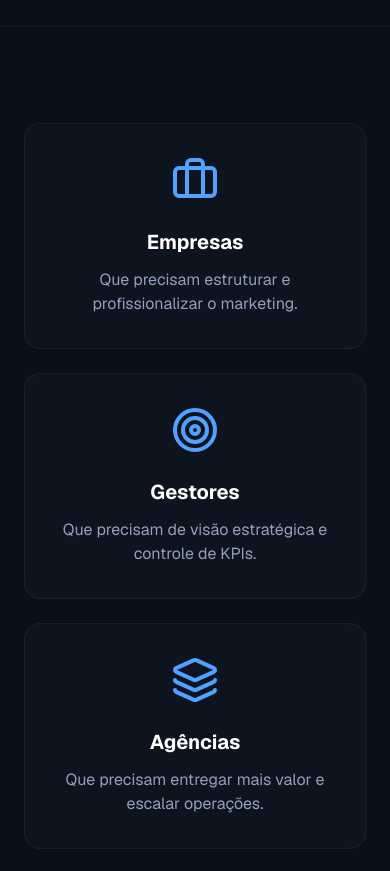
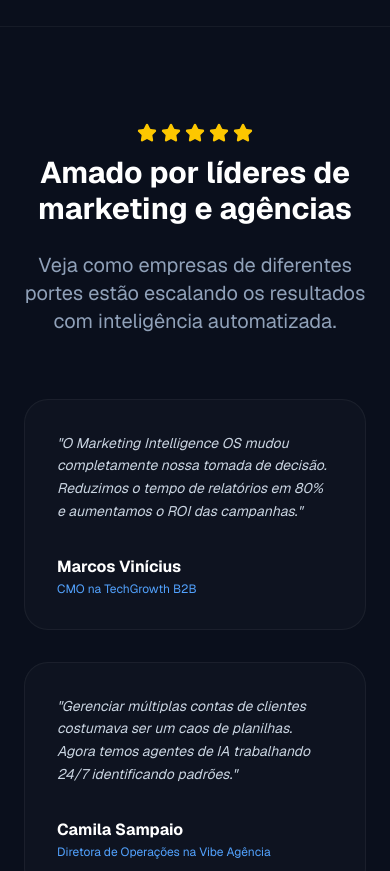
Before and after one commit to felipecarnaubasp-dot/marketing-intelligence-os, a Next.js app: page / in a window 390 px wide. Shown: the part 8720-9591 px from the top of the page. Built offline with nearby package versions, Linux system fonts and the light colour scheme.

Commit message:
Update page.tsx

```diff
--- a/app/page.tsx
+++ b/app/page.tsx
@@ -1,13 +1,20 @@
 "use client";
-import React from 'react';
+import React, { useState } from 'react';
 import Link from 'next/link';
 import {
   Brain, BarChart3, Bot, Zap, Shield, CheckCircle2,
   ArrowRight, Search, Target, Users, Briefcase,
-  Layers, LineChart, Lock, ChevronRight
+  Layers, LineChart, Lock, ChevronDown, Star
 } from 'lucide-react';
 
 export default function LandingPage() {
+  // Estado para controlar o FAQ interativo (accordion)
+  const [openFaq, setOpenFaq] = useState<number | null>(null);
+
+  const toggleFaq = (index: number) => {
+    setOpenFaq(openFaq === index ? null : index);
+  };
+
   return (
     <div className="min-h-screen bg-[#0a0f1c] text-slate-200 selection:bg-blue-500/30 font-sans overflow-hidden">
 
@@ -28,6 +35,7 @@ export default function LandingPage() {
           <div className="hidden md:flex gap-8 text-sm font-medium text-slate-400">
             <Link href="#solucao" className="hover:text-white transition">Solução</Link>
             <Link href="#beneficios" className="hover:text-white transition">Benefícios</Link>
+            <Link href="#depoimentos" className="hover:text-white transition">Resultados</Link>
             <Link href="#planos" className="hover:text-white transition">Planos</Link>
           </div>
           <Link href="#" className="px-5 py-2 text-sm font-medium text-white bg-white/10 hover:bg-white/20 border border-white/10 rounded-full backdrop-blur-md transition">
@@ -316,6 +324,51 @@ export default function LandingPage() {
           </div>
         </section>
 
+        {/* NOVA SEÇÃO: DEPOIMENTOS / PROVA SOCIAL */}
+        <section id="depoimentos" className="py-24 px-6 max-w-7xl mx-auto border-t border-white/5">
+          <div className="text-center mb-16">
+            <div className="inline-flex items-center gap-1 text-yellow-400 mb-3">
+              {[...Array(5)].map((_, i) => (
+                <Star key={i} className="w-5 h-5 fill-current" />
+              ))}
+            </div>
+            <h2 className="text-3xl md:text-5xl font-bold text-white mb-6">
+              Amado por líderes de marketing e agências
+            </h2>
+            <p className="text-xl text-slate-400 max-w-2xl mx-auto">
+              Veja como empresas de diferentes portes estão escalando os resultados com inteligência automatizada.
+            </p>
+          </div>
+
+          <div className="grid md:grid-cols-3 gap-8">
+            {[
+              {
+                quote: "O Marketing Intelligence OS mudou completamente nossa tomada de decisão. Reduzimos o tempo de relatórios em 80% e aumentamos o ROI das campanhas.",
+                author: "Marcos Vinícius",
+                role: "CMO na TechGrowth B2B"
+              },
+              {
+                quote: "Gerenciar múltiplas contas de clientes costumava ser um caos de planilhas. Agora temos agentes de IA trabalhando 24/7 identificando padrões.",
+                author: "Camila Sampaio",
+                role: "Diretora de Operações na Vibe Agência"
+              },
+              {
+                quote: "A clareza dos dashboards e as recomendações automáticas de estratégia nos deram uma previsibilidade de crescimento que nunca tivemos antes.",
+                author: "Rafael Mendes",
+                role: "Fundador e CEO da ScaleUp SaaS"
+              }
+            ].map((testimonial, i) => (
+              <div key={i} className="p-8 rounded-3xl bg-white/[0.02] border border-white/5 flex flex-col justify-between hover:border-blue-500/30 transition">
+                <p className="text-slate-300 text-sm leading-relaxed mb-8 italic">"{testimonial.quote}"</p>
+                <div>
+                  <div className="font-bold text-white text-base">{testimonial.author}</div>
+                  <div className="text-xs text-blue-400 mt-0.5">{testimonial.role}</div>
+                </div>
+              </div>
+            ))}
+          </div>
+        </section>
+
         {/* 6. PARA QUEM É */}
         <section className="py-24 px-6 max-w-7xl mx-auto border-t border-white/5">
           <div className="grid md:grid-cols-2 lg:grid-cols-4 gap-6">
@@ -379,7 +432,7 @@ export default function LandingPage() {
           </div>
         </section>
 
-        {/* 9. PLANOS (REMODELADO COM MAIS DETALHES) */}
+        {/* 9. PLANOS */}
         <section id="planos" className="py-24 px-6 max-w-7xl mx-auto">
           <div className="text-center mb-16">
             <h2 className="text-3xl md:text-5xl font-bold text-white mb-6">Pronto para escalar?</h2>
@@ -461,10 +514,10 @@ export default function LandingPage() {
           </div>
         </section>
 
-        {/* 10. FAQ */}
+        {/* 10. FAQ INTERATIVO (SANFONA / ACCORDION) */}
         <section className="py-24 px-6 max-w-3xl mx-auto border-t border-white/5">
           <h2 className="text-3xl font-bold text-center text-white mb-12">Perguntas Frequentes</h2>
-          <div className="space-y-6">
+          <div className="space-y-4">
             {[
               {
                 q: "O Marketing Intelligence OS substitui minha equipe?",
@@ -483,12 +536,23 @@ export default function LandingPage() {
                 a: "Sim. A plataforma cresce de forma escalonável junto com a sua operação e as suas demandas."
               }
             ].map((faq, i) => (
-              <div key={i} className="p-6 rounded-2xl bg-white/[0.02] border border-white/5">
-                <h4 className="text-lg font-semibold text-white mb-3 flex items-center gap-2">
-                  <ChevronRight className="w-5 h-5 text-blue-500" />
-                  {faq.q}
-                </h4>
-                <p className="text-slate-400 pl-7">{faq.a}</p>
+              <div key={i} className="rounded-2xl bg-white/[0.02] border border-white/5 overflow-hidden transition">
+                <button
+                  onClick={() => toggleFaq(i)}
+                  className="w-full p-6 text-left flex items-center justify-between text-white font-semibold focus:outline-none"
+                >
+                  <span className="flex items-center gap-3">
+                    <span className="w-2 h-2 rounded-full bg-blue-500"></span>
+                    {faq.q}
+                  </span>
+                  <ChevronDown className={`w-5 h-5 text-slate-400 transition-transform duration-300 ${openFaq === i ? 'rotate-180 text-blue-400' : ''}`} />
+                </button>
+
+                {openFaq === i && (
+                  <div className="px-6 pb-6 pt-0 text-slate-400 text-sm leading-relaxed border-t border-white/5 pt-4">
+                    {faq.a}
+                  </div>
+                )}
               </div>
             ))}
           </div>
@@ -511,9 +575,47 @@ export default function LandingPage() {
           </div>
         </section>
 
-        {/* FOOTER BÁSICO */}
-        <footer className="py-8 text-center text-slate-500 text-sm border-t border-white/5">
-          <p>© 2026 Marketing Intelligence OS. Todos os direitos reservados.</p>
+        {/* RODAPÉ CORPORATIVO COMPLETO */}
+        <footer className="py-16 px-6 max-w-7xl mx-auto border-t border-white/5 text-slate-500 text-sm">
+          <div className="grid grid-cols-1 md:grid-cols-4 gap-10 mb-12">
+            <div>
+              <div className="flex items-center gap-2 mb-4">
+                <Brain className="w-6 h-6 text-blue-500" />
+                <span className="font-bold text-lg text-white">Marketing OS</span>
+              </div>
+              <p className="text-xs text-slate-400 leading-relaxed">
+                O sistema operacional inteligente definitivo para comandar todo o ecossistema de marketing da sua empresa através de dados e IA.
+              </p>
+            </div>
+            <div>
+              <h4 className="text-white font-semibold text-xs uppercase tracking-wider mb-4">Produto</h4>
+              <ul className="space-y-2.5 text-xs">
+                <li><Link href="#solucao" className="hover:text-white transition">Módulos IA</Link></li>
+                <li><Link href="#planos" className="hover:text-white transition">Planos e Preços</Link></li>
+                <li><Link href="#" className="hover:text-white transition">Segurança Enterprise</Link></li>
+              </ul>
+            </div>
+            <div>
+              <h4 className="text-white font-semibold text-xs uppercase tracking-wider mb-4">Empresa</h4>
+              <ul className="space-y-2.5 text-xs">
+                <li><Link href="#" className="hover:text-white transition">Sobre nós</Link></li>
+                <li><Link href="#" className="hover:text-white transition">Carreiras</Link></li>
+                <li><Link href="#" className="hover:text-white transition">Contato</Link></li>
+              </ul>
+            </div>
+            <div>
+              <h4 className="text-white font-semibold text-xs uppercase tracking-wider mb-4">Legal</h4>
+              <ul className="space-y-2.5 text-xs">
+                <li><Link href="#" className="hover:text-white transition">Termos de Uso</Link></li>
+                <li><Link href="#" className="hover:text-white transition">Política de Privacidade</Link></li>
+                <li><Link href="#" className="hover:text-white transition">Configurações de Cookies</Link></li>
+              </ul>
+            </div>
+          </div>
+          <div className="pt-8 border-t border-white/5 flex flex-col sm:flex-row items-center justify-between gap-4 text-xs">
+            <p>© 2026 Marketing Intelligence OS. Todos os direitos reservados.</p>
+            <p className="text-slate-400 font-mono">Arquitetura SaaS Enterprise V1.0</p>
+          </div>
         </footer>
 
       </div>
```
